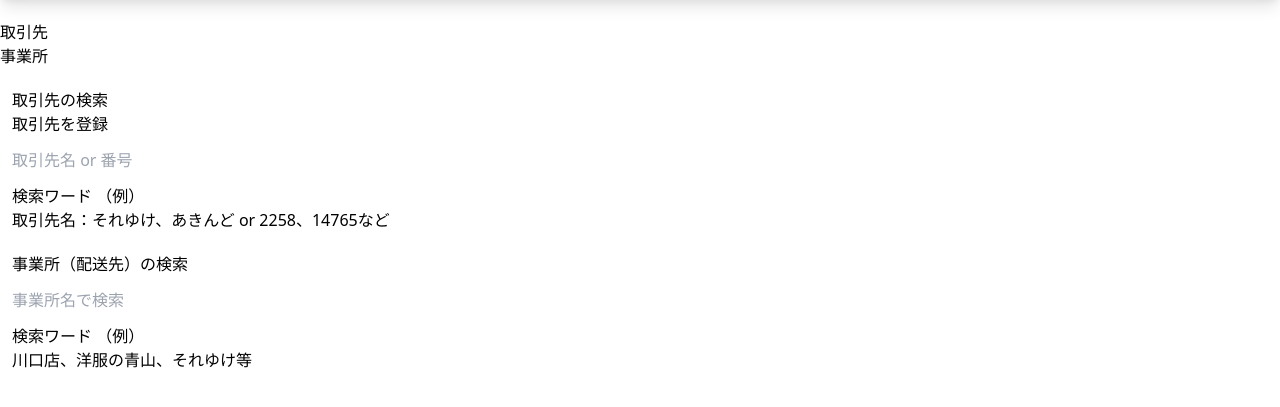
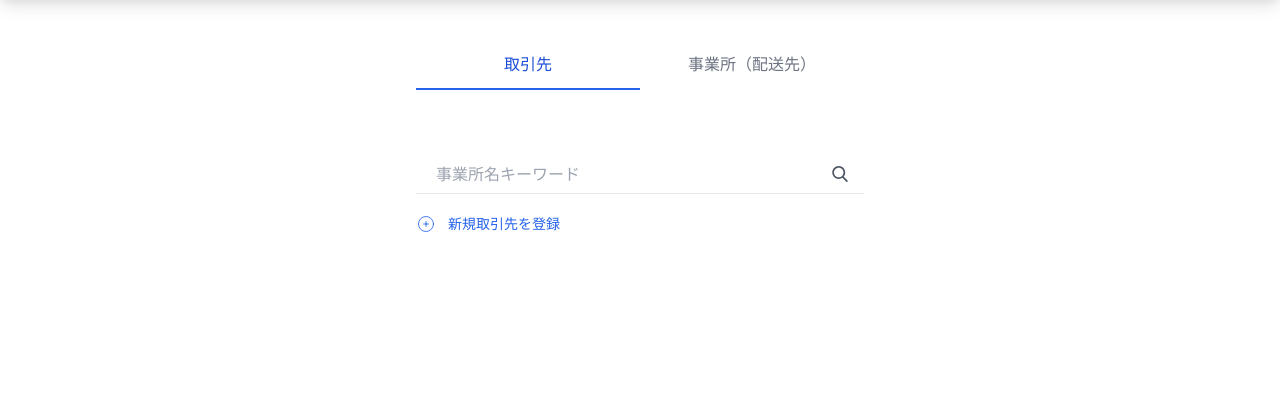
Before and after one commit to hayamakazuyuki/fas, a Flask app: page /customer/ in a window 1280 px wide. Shown: the part 73-480 px from the top of the page. Run offline with Flask 2, Linux system fonts and the light colour scheme; parts of the project's set-up code (start-up, migrations or seed data) failed here and were passed over; some libraries are stand-ins or nearby versions.

Commit message:
added: customer search

```diff
--- a/flask/app/customer/views.py
+++ b/flask/app/customer/views.py
@@ -1,4 +1,6 @@
-from flask import Blueprint, request, render_template
+from flask import Blueprint, request, render_template, redirect, url_for
+from ..models import Customer
+
 
 customer = Blueprint('customer', __name__, url_prefix='/customer')
 
@@ -7,3 +9,21 @@ def index():
 
     if not request.args:
         return render_template('customer/customer.html')
+
+    q = request.args.get('q')
+
+    if q.isdigit():
+        q = q
+        result = Customer.query.get(q)
+
+        if result:
+            return 'ある'
+        else:
+            return redirect(url_for('customer.index'))
+
+    search = "%{}%".format(q)
+
+    page = request.args.get('page', default=1, type=int)
+    result = Customer.query.filter(Customer.name.like(search)).paginate(page=page, per_page=20)
+    count = len(Customer.query.filter(Customer.name.like(search)).all())
+    return render_template('customer/customer.html', customers=result, count=count, search=search)
--- a/flask/app/templates/customer/customer.html
+++ b/flask/app/templates/customer/customer.html
@@ -1,75 +1,74 @@
 {% extends "layout.html" -%}
 {% block content -%}
 {% include "navbar.html" -%}
-<div class="container mt-4">
-    <div class="mt-5 col-md-5 mx-auto">
-        <ul class="nav nav-tabs nav-fill" id="myTab" role="tablist">
-            <li class="nav-item" role="presentation">
-                <a class="nav-link active" id="customer-tab" data-bs-toggle="tab" href="#customer" role="tab"
-                   aria-controls="customer" aria-selected="true">取引先</a>
-            </li>
-            <li class="nav-item" role="presentation">
-                <a class="nav-link" id="shop-tab" data-bs-toggle="tab" href="#shop" role="tab"
-                   aria-controls="shop" aria-selected="false">事業所</a>
-            </li>
+<div class="container max-w-6xl mx-auto">
+    <div class="max-w-md mx-auto my-5 py-5" x-data="{open: 1}">
+
+        <ul class="flex cursor-pointer text-center text-gray-500">
+            <li class="w-1/2 py-3" @click="open = 1" :class="{'text-blue-700 border-b-2 border-blue-600': open === 1}">取引先</li>
+            <li class="w-1/2 py-3" @click="open = 2" :class="{'text-blue-700 border-b-2 border-blue-600': open === 2}">事業所（配送先）</li>
         </ul>
 
-        <div class="tab-content px-3" id="myTabContent">
-            <div class="tab-pane fade show active" id="customer" role="tabpanel" aria-labelledby="customer-tab">
-                <div class="row mt-5 mb-3">
-                    <div class="col-sm-6">
-                        <h4>取引先の検索</h4>
+            <div class="my-16 items-center justify-between" x-show="open === 1">
+                <div class="justify-center items-center">
+                    <form action="/customer" method="GET">
+                        <div class="relative flex">
+                            <input class="w-full border-b bg-white h-10 px-5 pr-16 focus:outline-none focus:shadow" type="search" name="q" placeholder="事業所名キーワード">
+                            <button type="submit" class="absolute right-0 top-0 mt-3 mr-4">
+                                <svg class="text-gray-600 h-4 w-4 fill-current" xmlns="http://www.w3.org/2000/svg"
+                                xmlns:xlink="http://www.w3.org/1999/xlink" version="1.1" id="Capa_1" x="0px" y="0px"
+                                viewBox="0 0 56.966 56.966" style="enable-background:new 0 0 56.966 56.966;" xml:space="preserve"
+                                width="512px" height="512px">
+                                <path
+                                d="M55.146,51.887L41.588,37.786c3.486-4.144,5.396-9.358,5.396-14.786c0-12.682-10.318-23-23-23s-23,10.318-23,23  s10.318,23,23,23c4.761,0,9.298-1.436,13.177-4.162l13.661,14.208c0.571,0.593,1.339,0.92,2.162,0.92  c0.779,0,1.518-0.297,2.079-0.837C56.255,54.982,56.293,53.08,55.146,51.887z M23.984,6c9.374,0,17,7.626,17,17s-7.626,17-17,17  s-17-7.626-17-17S14.61,6,23.984,6z" />
+                            </svg>
+                        </button>
                     </div>
-                    <div class="col-sm-6">
-                        <p class="m-0 text-end">
-                        <a href="/customer/register" class="text-decoration-none">
-                            <i class="bi bi-person-plus"></i> 取引先を登録</a>
-                        </p>
+                    </form>
+                </div>
+                <!-- -->
+                <div class="mt-5 bg-white text-sm">
+                    <a href="/customer/register" class="text-blue-600 hover:underline hover:text-blue-800 flex">
+                        <svg xmlns="http://www.w3.org/2000/svg" class="h-5 w-5 inline-block" fill="none" viewBox="0 0 24 24" stroke="currentColor">
+                            <path stroke-linecap="round" stroke-linejoin="round" stroke-width="1" d="M12 9v3m0 0v3m0-3h3m-3 0H9m12 0a9 9 0 11-18 0 9 9 0 0118 0z" />
+                          </svg>
+                          <span class="ml-3">新規取引先を登録</span>
+                        </a>
                     </div>
-                </div>
-                <form action="/customer" method="GET">
-                    <div class="input-group">
-                        <input type="search" class="form-control rounded" placeholder="取引先名 or 番号"
-                               name="search_string" aria-label="Search-customer" aria-describedby="search-addon">
-                        <button type="submit" class="btn btn-primary"><i class="bi bi-search"></i></button>
-                    </div>
-                </form>
-                <dl class="mt-3 text-secondary fs-6">
-                    <dt>検索ワード （例）</dt>
-                    <dd>取引先名：それゆけ、あきんど or 2258、14765など</dd>
-                </dl>
+
             </div>
 
-            <div class="tab-pane fade" id="shop" role="tabpanel" aria-labelledby="shop-tab">
-                <div class="row mt-5 mb-3">
-                    <h4>事業所（配送先）の検索</h4>
+            <div class="my-16" x-show="open === 2">
+                <form action="/shop">
+                    <div class="flex relative">
+                        <input class="w-full border-b bg-white h-10 px-5 pr-16 focus:outline-none focus:shadow" type="search" name="q" placeholder="事業所名キーワード">
+                        <button type="submit" class="absolute right-0 top-0 mt-3 mr-4">
+                            <svg class="text-gray-600 h-4 w-4 fill-current" xmlns="http://www.w3.org/2000/svg"
+                            xmlns:xlink="http://www.w3.org/1999/xlink" version="1.1" id="Capa_1" x="0px" y="0px"
+                            viewBox="0 0 56.966 56.966" style="enable-background:new 0 0 56.966 56.966;" xml:space="preserve"
+                            width="512px" height="512px">
+                            <path
+                            d="M55.146,51.887L41.588,37.786c3.486-4.144,5.396-9.358,5.396-14.786c0-12.682-10.318-23-23-23s-23,10.318-23,23  s10.318,23,23,23c4.761,0,9.298-1.436,13.177-4.162l13.661,14.208c0.571,0.593,1.339,0.92,2.162,0.92  c0.779,0,1.518-0.297,2.079-0.837C56.255,54.982,56.293,53.08,55.146,51.887z M23.984,6c9.374,0,17,7.626,17,17s-7.626,17-17,17  s-17-7.626-17-17S14.61,6,23.984,6z" />
+                        </svg>
+                    </button>
                 </div>
-                <form action="/shop">
-                    <div class="input-group">
-                        <input type="search" class="form-control rounded" placeholder="事業所名で検索" name="search_string"
-                               aria-label="Search-customer" aria-describedby="search-addon">
-                        <button type="submit" class="btn btn-primary"><i class="bi bi-search"></i></button>
-                    </div>
-                </form>
-                <dl class="mt-3 text-secondary fs-6">
-                    <dt>検索ワード （例）</dt>
-                    <dd>川口店、洋服の青山、それゆけ等</dd>
-                </dl>
-            </div>
+            </form>
         </div>
     </div>
 
+<!-- test -->
+
     {% if customers %}
+    <div class="max-w-md mx-auto">
 
-    <p class="mt-3">{{ result_length }} 件の取引先が見つかりました。</p>
-    <p class="text-start">
+    <p class="">{{ count }} 件の取引先が見つかりました。</p>
+    <p class="my-3 text-blue-600">
     {% for page_num in customers.iter_pages(left_edge=3, right_edge=3) %}
         {% if page_num %}
         {% if customers.page == page_num %}
-        <a class="" href="{{ url_for('customer.index', search_string=search_string, page=page_num) }}">{{ page_num }}</a>
+        <a class="underline" href="{{ url_for('customer.index', search=search, page=page_num) }}">{{ page_num }}</a>
         {% else %}
-        <a class="text-decoration-none" href="{{ url_for('customer.index', search_string=search_string,
-         page=page_num) }}">
+        <a class="" href="{{ url_for('customer.index', search=search, page=page_num) }}">
             {{ page_num }}</a>
         {% endif %}
 
@@ -79,21 +78,23 @@
     {% endfor %}
     </p>
 
-    <table class="table table-sm table-hover mt-3">
+    <table class="table-auto w-full my-5">
         <thead>
-        <tr>
+        <tr class="border-black border-b">
             <th>取引先ID</th>
             <th>取引先名</th>
-            </tr>
+        </tr>
         </thead>
+
         {% for customer in customers.items %}
-        <tr>
+        <tr class="border-b">
             <td>{{ customer.id }}</td>
             <td><a class="text-decoration-none" href="/customer/{{ customer.id }}">{{ customer.name }}</a></td>
         </tr>
         {% endfor %}
     </table>
+</div>
     {% endif %}
+
 </div>
-
 {% endblock %}
--- a/flask/app/templates/layout.html
+++ b/flask/app/templates/layout.html
@@ -10,7 +10,7 @@
 
     <link rel="shortcut icon" href="{{ url_for('static', filename='images/fas_favicon.ico') }}">
     <link rel="apple-touch-icon" sizes="180x180" href="{{ url_for('static', filename='images/apple-touch-icon180x180.png')}}">
-
+    <script defer src="https://unpkg.com/alpinejs@3.8.1/dist/cdn.min.js"></script>
     <title>furoshiki-fas</title>
 </head>
 <body>
```
Also changed, not shown: flask/app/customer/models.py (deleted, +0 -22 lines), flask/app/models.py (+19 -0 lines).
